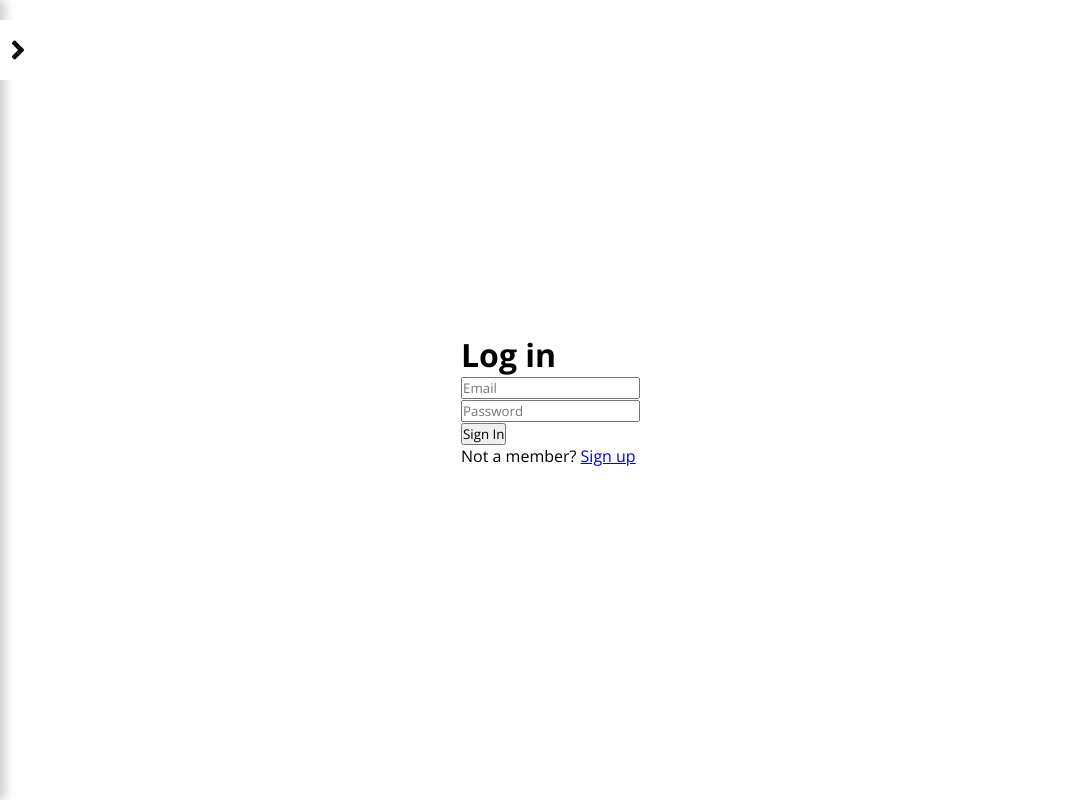
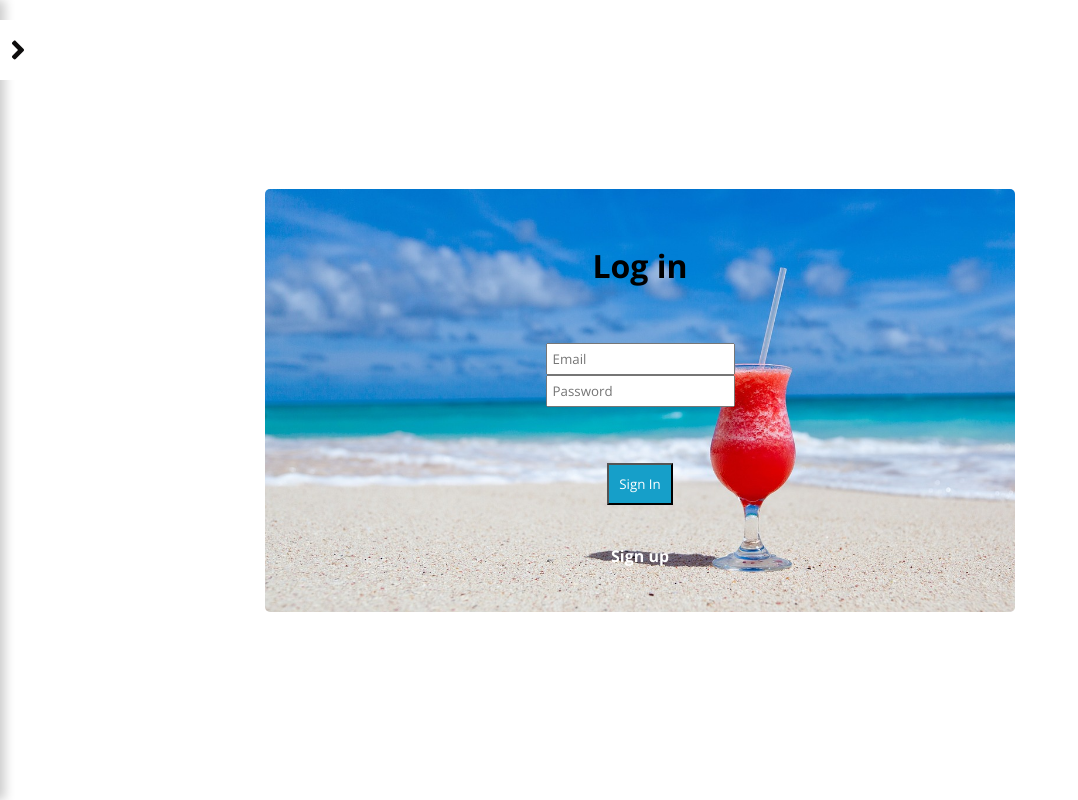
Before and after one commit to Flunavgt/oceans_and_trails_frontend, a React (Vite) app: page /sign-in in a window 1280 px wide. Shown: the whole page, without its empty margins (0-1078 px from the left). Built offline with nearby package versions, Linux system fonts and the light colour scheme; no server answers.

Commit message:
style sign in page

```diff
--- a/src/components/signin/SignIn.jsx
+++ b/src/components/signin/SignIn.jsx
@@ -3,6 +3,7 @@ import { useDispatch } from "react-redux";
 import { Link, Navigate } from "react-router-dom";
 import { postSignIn } from "../../redux/reducer/registration";
 import { useIsAuthenticated } from "../../redux/hooks";
+import '../../styles/registrationForm.css';
 
 function SignIn() {
   const dispatch = useDispatch();
@@ -38,14 +39,14 @@ function SignIn() {
       <form className="wrapper" onSubmit={handleSubmit}>
         <div className="container">
           <div className="form">
-            <h1 className="brand-title">Log in</h1>
+            <h1 className="form-title">Log in</h1>
             <div className="form-body">
               <input
                 placeholder="Email"
                 type="email"
                 name="email"
                 value={email}
-                className="input-box"
+                className="input"
                 onChange={(e) => {
                   setEmail(e.target.value);
                 }}
@@ -55,14 +56,14 @@ function SignIn() {
                 type="password"
                 name="password"
                 value={password}
-                className="input-box"
+                className="input"
                 onChange={(e) => {
                   setPassword(e.target.value);
                 }}
               /><br/>
-              <input className="submit-login" type="submit" value="Sign In" />
+              <input className="sign-in" type="submit" value="Sign In" />
               <div>
-                Not a member? <Link to="/sign-up">Sign up</Link>
+                <Link className="register-link" to="/sign-up">Sign up</Link>
               </div>
             </div>
           </div>
--- a/src/styles/registrationForm.css
+++ b/src/styles/registrationForm.css
@@ -48,7 +48,7 @@ body {
   text-align: center;
 }
 
-.register-btn {
+.sign-in {
   color: white;
   padding: 10px 10px;
   background-color: rgb(22, 159, 201);
```
